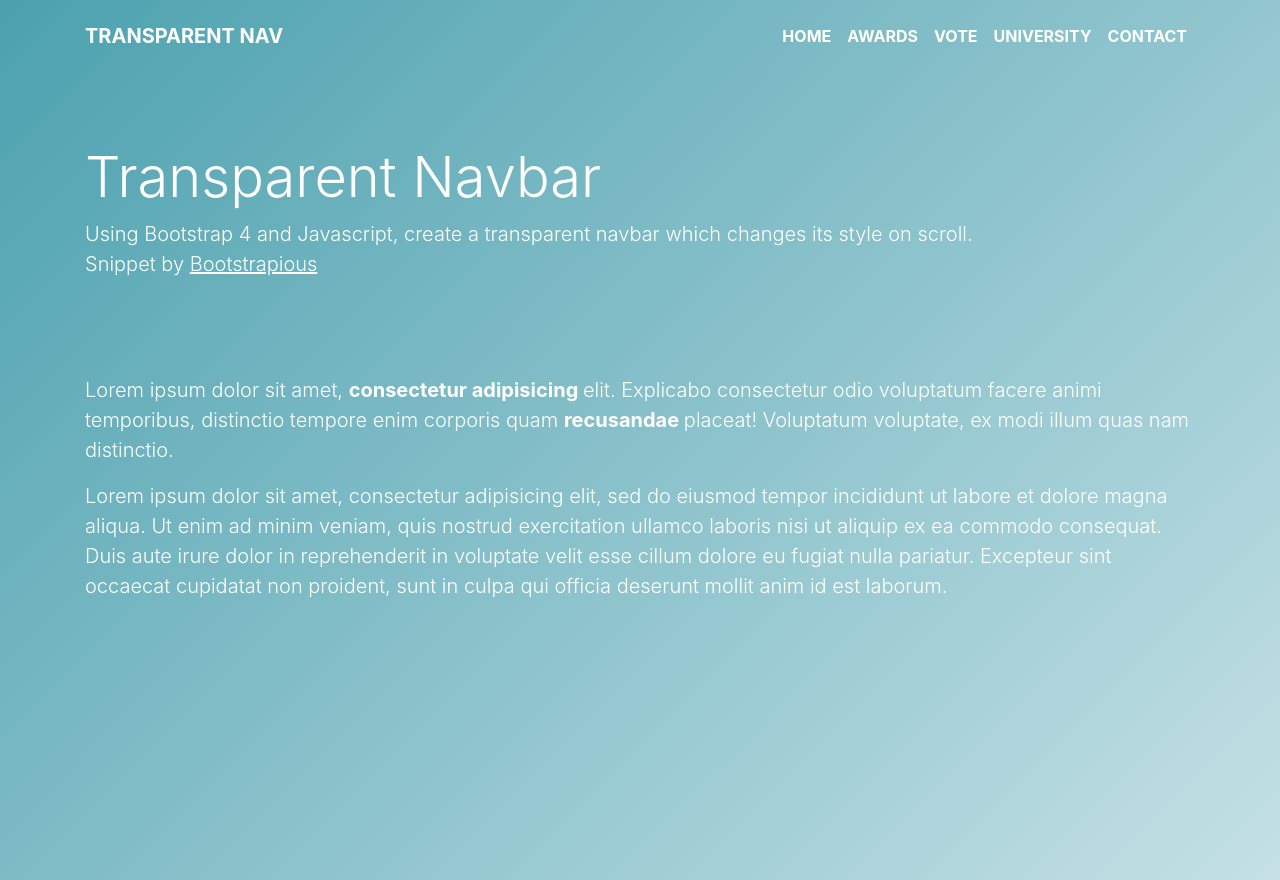
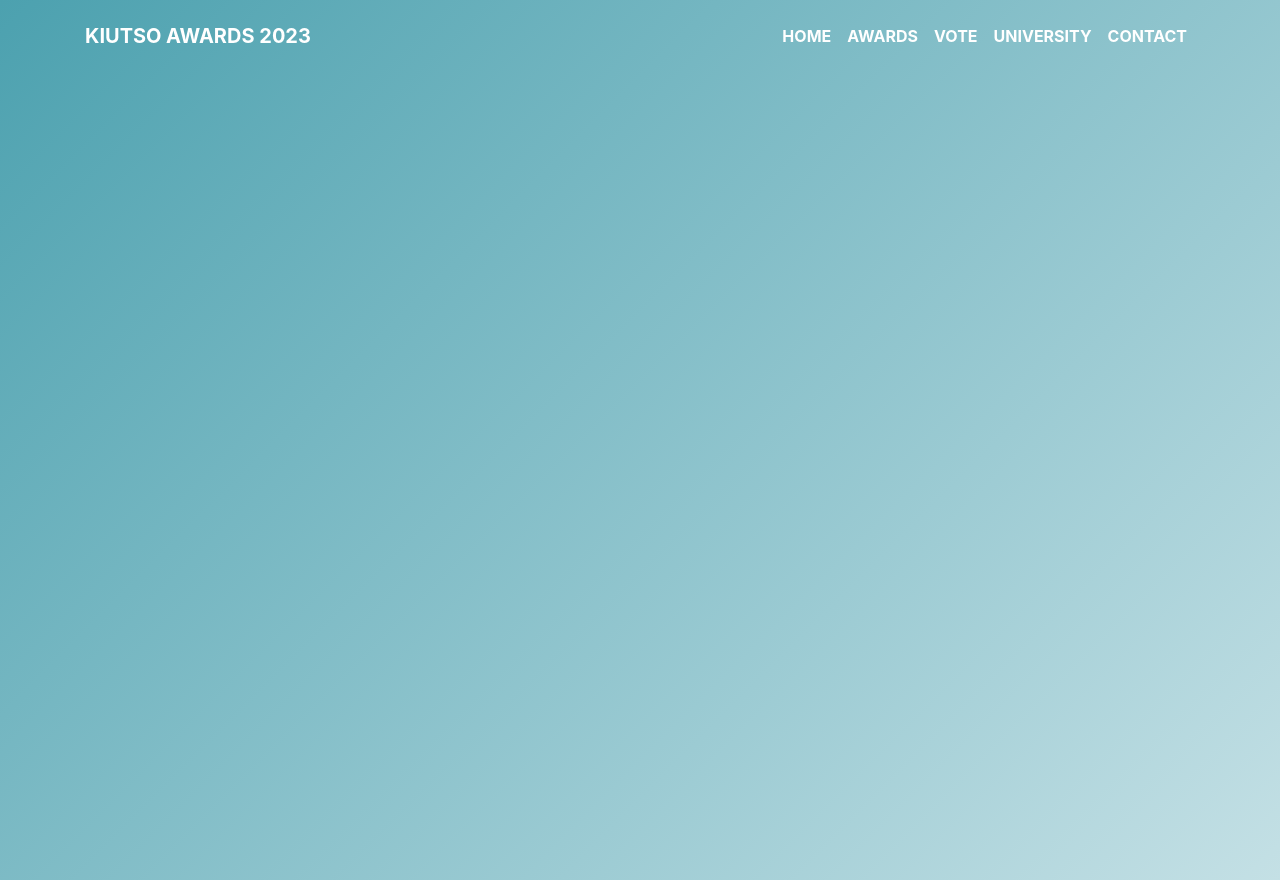
Before and after one commit to ABUKAUTHAR2/kiutso_awards, a plain HTML site: page index.html in a window 1280 px wide. Drawn offline with nearby package versions, Linux system fonts and the light colour scheme.

Commit message:
Update index.html

```diff
--- a/index.html
+++ b/index.html
@@ -96,7 +96,7 @@ body {
   <!-- Navbar-->
 <header class="header">
     <nav class="navbar navbar-expand-lg fixed-top py-3">
-        <div class="container"><a href="#" class="navbar-brand text-uppercase font-weight-bold">Transparent Nav</a>
+        <div class="container"><a href="#" class="navbar-brand text-uppercase font-weight-bold">KIUTSO AWARDS 2023</a>
             <button type="button" data-toggle="collapse" data-target="#navbarSupportedContent" aria-controls="navbarSupportedContent" aria-expanded="false" aria-label="Toggle navigation" class="navbar-toggler navbar-toggler-right"><i class="fa fa-bars"></i></button>
 
             <div id="navbarSupportedContent" class="collapse navbar-collapse">
@@ -113,24 +113,7 @@ body {
 </header>
 
 
-<!-- For demo purpose -->
-<div class="container">
-    <div class="pt-5 text-white">
-        <header class="py-5 mt-5">
-            <h1 class="display-4">Transparent Navbar</h1>
-            <p class="lead mb-0">Using Bootstrap 4 and Javascript, create a transparent navbar which changes its style on scroll.</p>
-            <p class="lead mb-0">Snippet by
-                <a href="https://bootstrapious.com" class="text-white">
-                    <u>Bootstrapious</u></a>
-            </p>
-        </header>
-        <div class="py-5">
-            <p class="lead">Lorem ipsum dolor sit amet, <strong class="font-weight-bold">consectetur adipisicing </strong>elit. Explicabo consectetur odio voluptatum facere animi temporibus, distinctio tempore enim corporis quam <strong class="font-weight-bold">recusandae </strong>placeat! Voluptatum voluptate, ex modi illum quas nam distinctio.</p>
-            <p class="lead">Lorem ipsum dolor sit amet, consectetur adipisicing elit, sed do eiusmod tempor incididunt ut labore et dolore magna aliqua. Ut enim ad minim veniam, quis nostrud exercitation ullamco laboris nisi ut aliquip ex ea commodo consequat. Duis aute irure dolor in reprehenderit in voluptate velit esse cillum dolore eu fugiat nulla pariatur. Excepteur sint occaecat cupidatat non proident, sunt in culpa qui officia deserunt mollit anim id est laborum.</p>
-        </div>
 
-    </div>
-</div>
 
 </body>
 <script>
```
